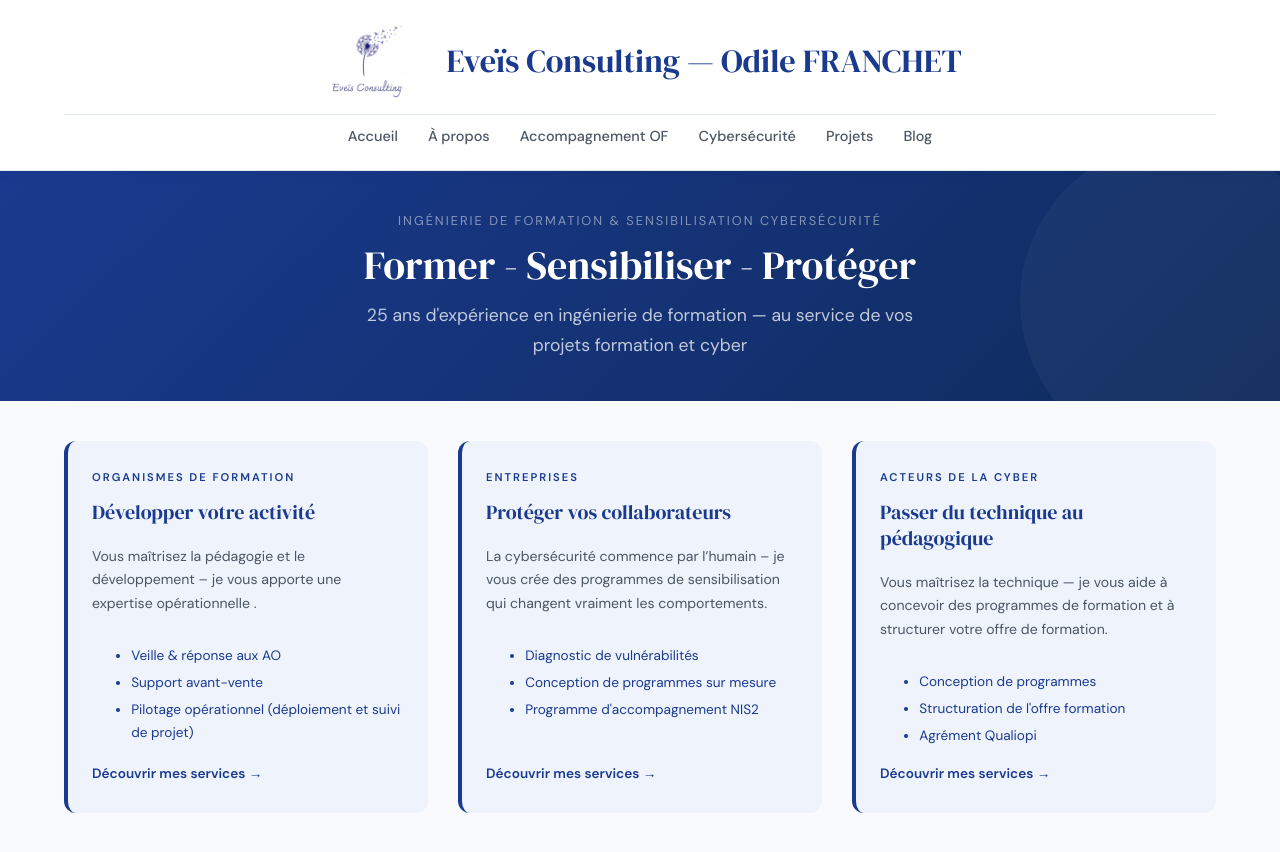
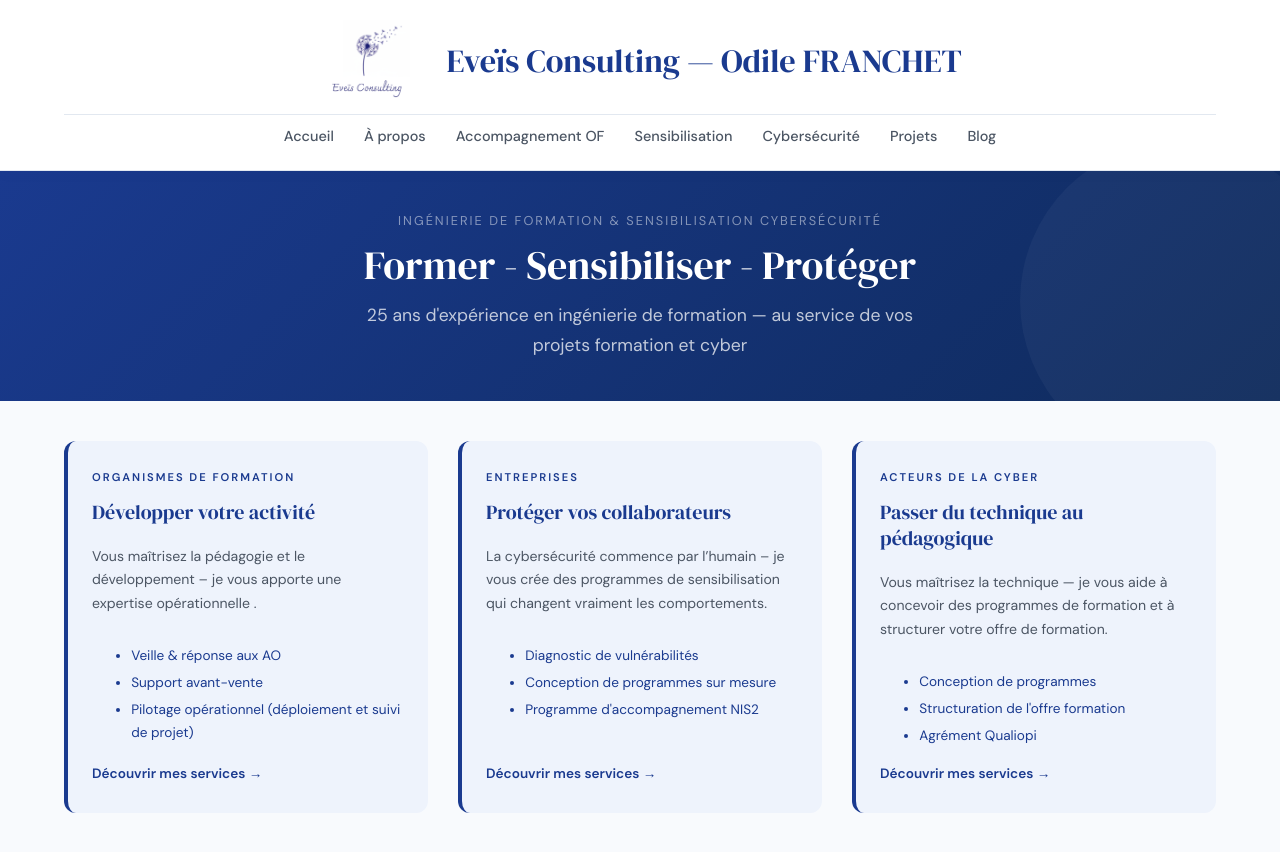
Before and after one commit to ofranchet73/eveis-consulting, a Jekyll site: the page built from index.html, in a window 1280 px wide and 900 px high. Shown: the top 852 px of the window. Built offline with Jekyll 4.4.1, drawn with Linux system fonts in a browser that asks for light colours.

Commit message:
Update default.html

```diff
--- a/_layouts/default.html
+++ b/_layouts/default.html
@@ -29,6 +29,7 @@
           <a href="{{ '/' | relative_url }}" class="nav-link">Accueil</a>
           <a href="{{ '/apropos.html' | relative_url }}" class="nav-link">À propos</a>
           <a href="{{ '/formation.html' | relative_url }}" class="nav-link">Accompagnement OF</a>
+          <a href="{{ '/entreprises.html' | relative_url }}" class="nav-link">Sensibilisation</a>
           <a href="{{ '/cyber.html' | relative_url }}" class="nav-link">Cybersécurité</a>
           <a href="{{ '/projets.html' | relative_url }}" class="nav-link">Projets</a>
           <a href="{{ '/blog.html' | relative_url }}" class="nav-link">Blog</a>
```
